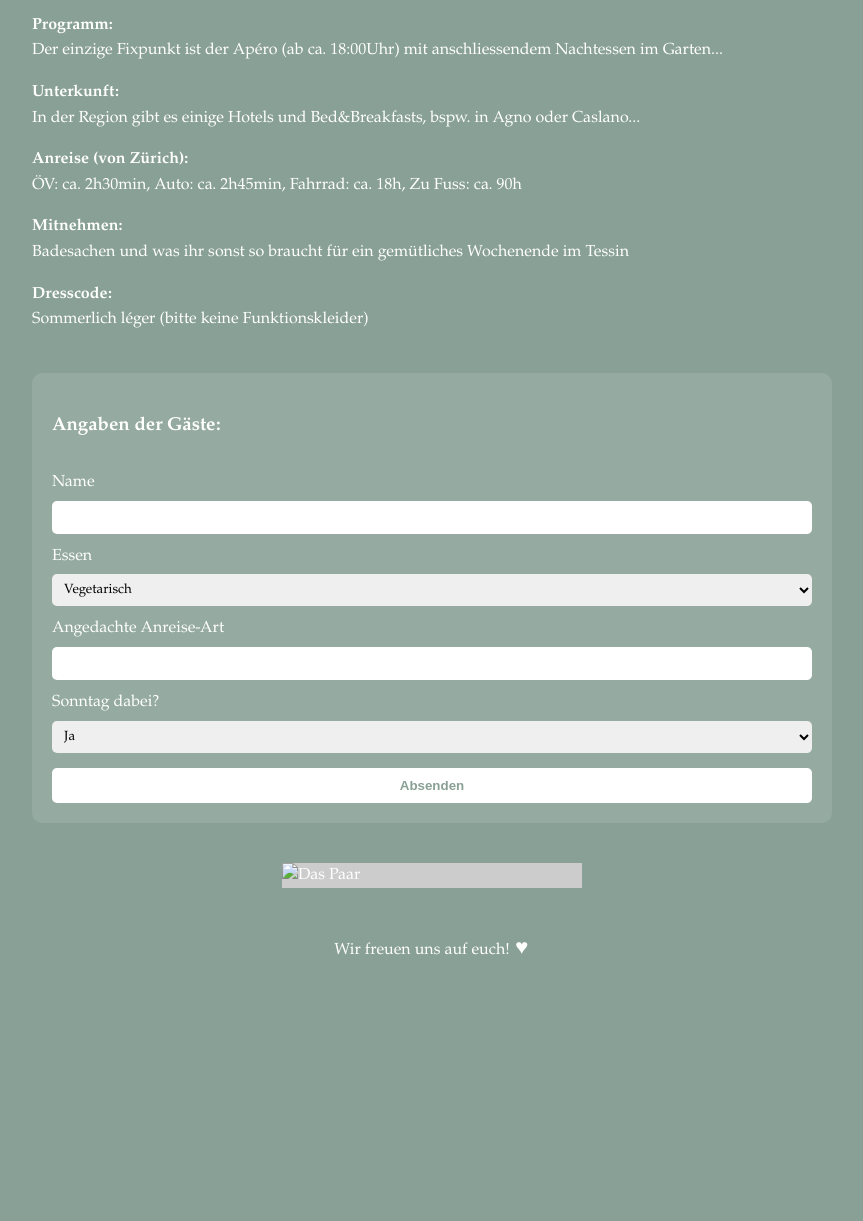
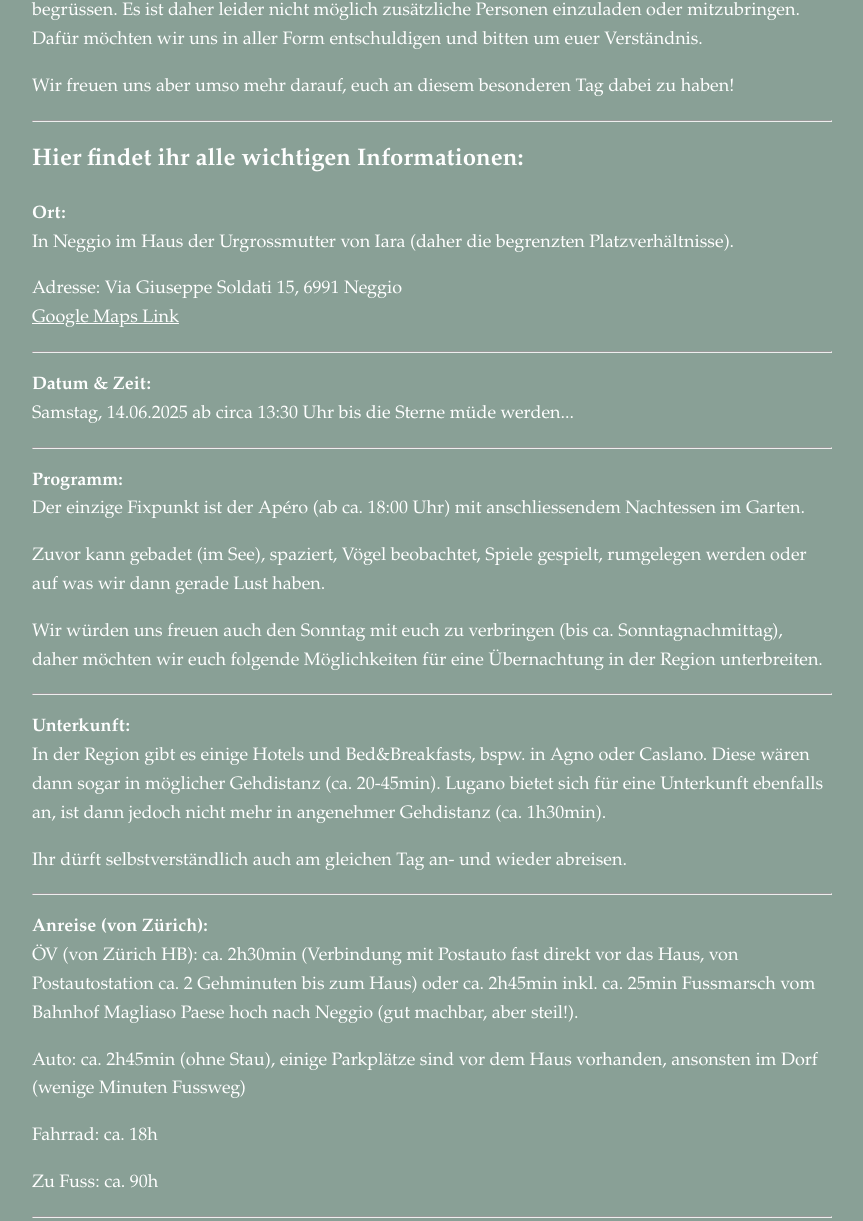
Before and after one commit to broliver/IaraDiego, a plain HTML site: page index.html in a window 1280 px wide. Shown: the part 688-1909 px from the top of the page, without its empty margins (208-1071 px from the left). Before the commit the page ends 1668 px from the top, so only its background shows below. Drawn offline with Linux system fonts and the light colour scheme.

Commit message:
Fix content

```diff
--- a/index.html
+++ b/index.html
@@ -16,7 +16,7 @@
 
     header {
       text-align: center;
-      padding: 40px 0;
+      padding: 40px 0 0 0;
     }
 
     header h1 {
@@ -25,7 +25,7 @@
     }
 
     .image-landscape {
-      width: 100%;
+      width: 800px;
       max-height: 400px;
       object-fit: cover;
       display: block;
@@ -36,6 +36,10 @@
     main {
       max-width: 800px;
       margin: 0 auto;
+    }
+
+    p, label, option, select, input {
+        font-size: large;
     }
 
     footer {
@@ -57,7 +61,7 @@
 
     label {
       margin-top: 10px;
-      margin-bottom: 5px;
+      margin-bottom: 2px;
     }
 
     input, select, textarea {
@@ -79,8 +83,7 @@
     }
 
     .image-portrait {
-      width: 100%;
-      max-width: 300px;
+      max-width: 800px;
       height: auto;
       margin: 40px auto 20px;
       display: block;
@@ -91,7 +94,7 @@
 <body>
   <header>
     <h1>IARA & DIEGO – 14.06.2025</h1>
-    <img class="image-landscape" src="placeholder-landscape.jpg" alt="Ort des Festes">
+    <img class="image-landscape" src="images/neggio.jpg" alt="Neggio">
   </header>
 
   <main>
@@ -99,29 +102,59 @@
     <p>Aus Platzgründen können wir nur die namentlich auf der Einladung genannte/n Person/en bei uns begrüssen. Es ist daher leider nicht möglich zusätzliche Personen einzuladen oder mitzubringen. Dafür möchten wir uns in aller Form entschuldigen und bitten um euer Verständnis.</p>
     <p>Wir freuen uns aber umso mehr darauf, euch an diesem besonderen Tag dabei zu haben!</p>
 
-    <h3>Hier findet ihr alle wichtigen Informationen:</h3>
+    <hr>
+
+    <h2>Hier findet ihr alle wichtigen Informationen:</h2>
+
     <p><strong>Ort:</strong><br>
-    In Neggio im Haus der Urgrossmutter von Iara (daher die begrenzten Platzverhältnisse).<br>
-    Adresse: Via Giuseppe Soldati 15, 6991 Neggio<br>
+    In Neggio im Haus der Urgrossmutter von Iara (daher die begrenzten Platzverhältnisse).</p>
+    <p>Adresse: Via Giuseppe Soldati 15, 6991 Neggio<br>
     <a href="https://maps.app.goo.gl/qev6CnhPAGPG5B877" target="_blank" style="color: #fff; text-decoration: underline;">Google Maps Link</a></p>
+
+    <hr>
 
     <p><strong>Datum & Zeit:</strong><br>
     Samstag, 14.06.2025 ab circa 13:30 Uhr bis die Sterne müde werden...</p>
 
+    <hr>
+
     <p><strong>Programm:</strong><br>
-    Der einzige Fixpunkt ist der Apéro (ab ca. 18:00Uhr) mit anschliessendem Nachtessen im Garten...</p>
+        Der einzige Fixpunkt ist der Apéro (ab ca. 18:00 Uhr) mit anschliessendem Nachtessen im Garten. </p>
+
+        <p>Zuvor kann gebadet (im See), spaziert, Vögel beobachtet, Spiele gespielt, rumgelegen werden oder auf was wir dann gerade Lust haben. </p>
+
+        <p>Wir würden uns freuen auch den Sonntag mit euch zu verbringen (bis ca. Sonntagnachmittag), daher möchten wir euch folgende Möglichkeiten für eine Übernachtung in der Region unterbreiten.
+        </p>
+
+    <hr>
 
     <p><strong>Unterkunft:</strong><br>
-    In der Region gibt es einige Hotels und Bed&Breakfasts, bspw. in Agno oder Caslano...</p>
+
+        In der Region gibt es einige Hotels und Bed&Breakfasts, bspw. in Agno oder Caslano. Diese wären dann sogar in möglicher Gehdistanz (ca. 20-45min). Lugano bietet sich für eine Unterkunft ebenfalls an, ist dann jedoch nicht mehr in angenehmer Gehdistanz (ca. 1h30min).
+    </p>
+    <p>
+        Ihr dürft selbstverständlich auch am gleichen Tag an- und wieder abreisen.
+    </p>
+
+    <hr>
 
     <p><strong>Anreise (von Zürich):</strong><br>
-    ÖV: ca. 2h30min, Auto: ca. 2h45min, Fahrrad: ca. 18h, Zu Fuss: ca. 90h</p>
+    ÖV (von Zürich HB): ca. 2h30min (Verbindung mit Postauto fast direkt vor das Haus, von Postautostation ca. 2 Gehminuten bis zum Haus) oder ca. 2h45min inkl. ca. 25min Fussmarsch vom Bahnhof Magliaso Paese hoch nach Neggio (gut machbar, aber steil!).</p>
+    <p>Auto: ca. 2h45min (ohne Stau), einige Parkplätze sind vor dem Haus vorhanden, ansonsten im Dorf (wenige Minuten Fussweg)</p>
+    <p>Fahrrad: ca. 18h</p>
+    <p>Zu Fuss: ca. 90h</p>
+
+    <hr>
 
     <p><strong>Mitnehmen:</strong><br>
-    Badesachen und was ihr sonst so braucht für ein gemütliches Wochenende im Tessin</p>
+    Badesachen und was ihr sonst so braucht für ein gemütliches Wochenende im Tessin.</p>
+
+    <hr>
 
     <p><strong>Dresscode:</strong><br>
     Sommerlich léger (bitte keine Funktionskleider)</p>
+
+    <hr>
 
     <div class="form-section">
       <h3>Angaben der Gäste:</h3>
@@ -135,7 +168,7 @@
           <option value="nicht-vegetarisch">Nicht-vegetarisch</option>
         </select>
 
-        <label for="anreise">Angedachte Anreise-Art</label>
+        <label for="anreise">Angedachte Anreise-Art (Auto, ÖV, etc.)</label>
         <input type="text" id="anreise" name="anreise" required>
 
         <label for="sonntag">Sonntag dabei?</label>
@@ -149,11 +182,10 @@
       </form>
     </div>
 
-    <img class="image-portrait" src="placeholder-portrait.jpg" alt="Das Paar">
   </main>
 
   <footer>
-    <p>Wir freuen uns auf euch! ♥</p>
+    <img class="image-portrait" src="images/iara&diego.jpg" alt="Iara & Diego">
   </footer>
 </body>
 </html>
```
